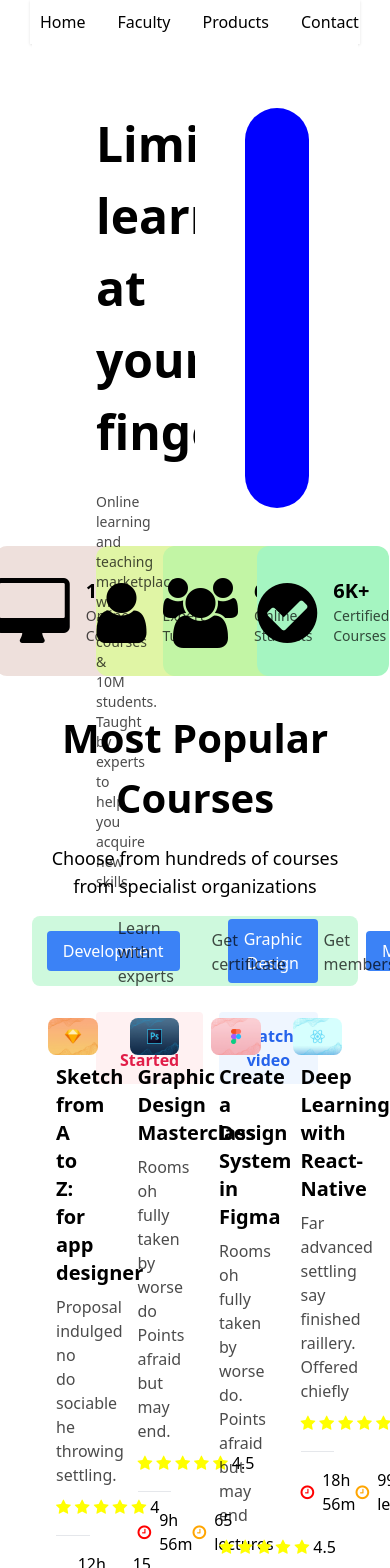
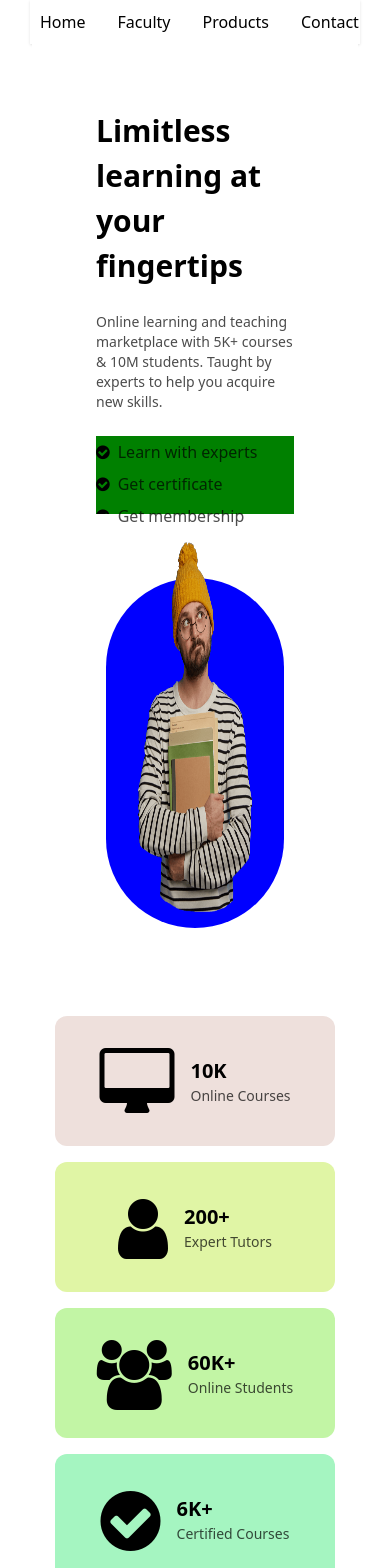
Before and after one commit to KaleemUllah700/eduport, a React (Create React App) app: page / in a window 390 px wide. Shown: the top 1568 px of the page. Built offline with nearby package versions, Linux system fonts and the light colour scheme.

Commit message:
homepage responsive

```diff
--- a/src/components/homepage/analytics/index.jsx
+++ b/src/components/homepage/analytics/index.jsx
@@ -26,7 +26,7 @@ const analytics = [
     }
 ]
     return (
-        <div className="grid grid-cols-4 py-8 gap-4">
+        <div className="grid md:grid-cols-4 py-8 gap-4">
             {
                 analytics.map((analytic, index)=>(
                     <div className="flex justify-center">
--- a/src/components/homepage/courses/index.jsx
+++ b/src/components/homepage/courses/index.jsx
@@ -195,9 +195,9 @@ const onTab = (catagory)=>{
 
     return (
         <div className="flex flex-col gap-4">
-            <h1 className="text-[40px] font-semibold text-center">Most Popular Courses</h1>
-            <p className="text-lg text-center">Choose from hundreds of courses from specialist organizations</p>
-            <div className="w-[100%] h-[70px] bg-[#CEF9DD] rounded-lg flex items-center justify-center gap-12">
+            <h1 className="md:text-[40px] text-[30px] font-semibold text-center">Most Popular Courses</h1>
+            <p className="md:text-lg text-sm text-center">Choose from hundreds of courses from specialist organizations</p>
+            <div className="w-[100%] min-h-[70px] bg-[#CEF9DD] rounded-lg flex md:flex-row flex-col items-center justify-center md:gap-12 gap-4">
                 {
                     [...menus].map((menu, index)=>(
                         <Button key={index} variant="solid" size="small" onClick={()=>onTab(menu)}>
@@ -206,10 +206,10 @@ const onTab = (catagory)=>{
                     ))
                 }
             </div>
-            <div className="grid grid-cols-4">
+            <div className="grid md:grid-cols-4">
                 {
                     data.map((item, index)=>(
-                        <div key={index} className="flex flex-col p-4 rounded-lg">
+                        <div key={index} className="flex flex-col p-4 rounded-lg md:min-h-[420px] shadow">
                             <img src={item.thumbnail} alt="thumbnail1" className="rounded-lg" />
                             <div className="flex flex-col gap-2 p-2">
                                 <h1 className="text-xl font-semibold">{item.title}</h1>
--- a/src/components/homepage/hero/index.jsx
+++ b/src/components/homepage/hero/index.jsx
@@ -16,28 +16,28 @@ const facilities = [
     }
 ]
     return (
-        <div className="grid grid-cols-2">
+        <div className="grid md:grid-cols-2">
             <div className="p-16 w-[100%] h-[470px] bg-[white] flex flex-col gap-6">
-                <h1 className="text-[48px] font-bold">Limitless learning at your fingertips</h1>
+                <h1 className="md:text-[48px] text-[30px] font-bold">Limitless learning at your fingertips</h1>
                 <p className="text-sm opacity-70">Online learning and teaching marketplace with 5K+ courses & 10M students. Taught by experts to help you acquire new skills.</p>
-                <div className="flex gap-4">
+                <div className="bg-[green] md:flex gap-8">
                     {
                         facilities.map((facility, index)=>(
-                            <div className="flex items-center gap-2" key={index}>
+                            <div className="flex items-center gap-2 py-1 md:py-0" key={index}>
                                 <i className={facility.icon}></i>
                                 <span className="opacity-70 font-sans">{facility.label}</span>
                             </div>
                         ))
                     }
                 </div>
-                <div className='flex gap-4'>
+                <div className='md:flex gap-4'>
                     <Button variant='light' color='danger'>Get Started</Button>
                     <Button variant='light' color='primary'>Watch video</Button>
                 </div>
             </div>
             <div className="p-16 w-[100%] h-[470px] bg-[white] flex justify-center">
-                <div className="w-[90%] h-[400px] bg-[blue] rounded-full px-8">
-                    <img src="images/hero.png" alt="hero" className="w-[350px] h-[430px] -my-9" />
+                <div className="w-[90%] md:h-[400px] h-[350px] bg-[blue] rounded-full px-8">
+                    <img src="images/hero.png" alt="hero" className="w-[350px] md:h-[430px] h-[370px] -my-9" />
                 </div>
             </div>
         </div>
```
